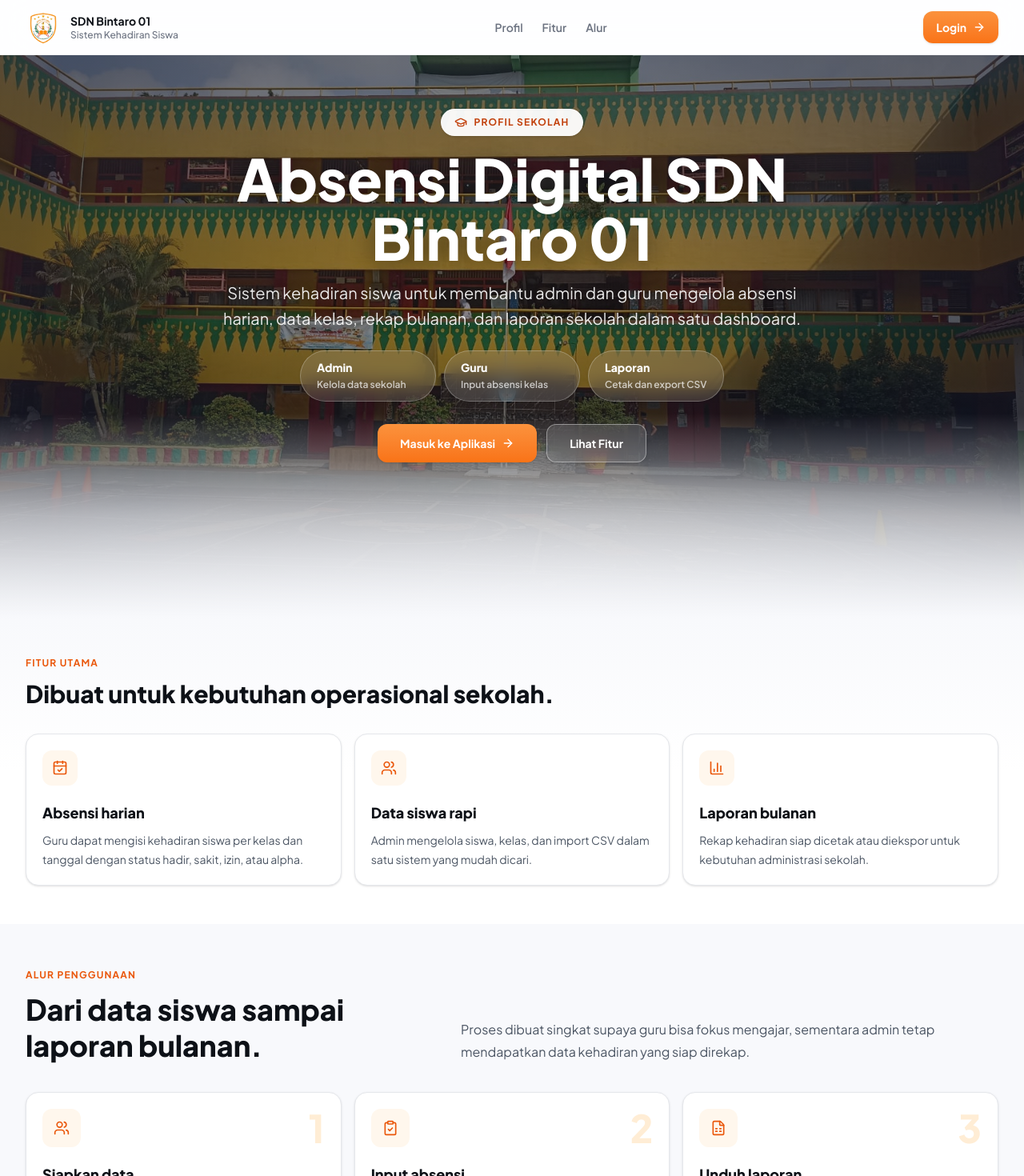
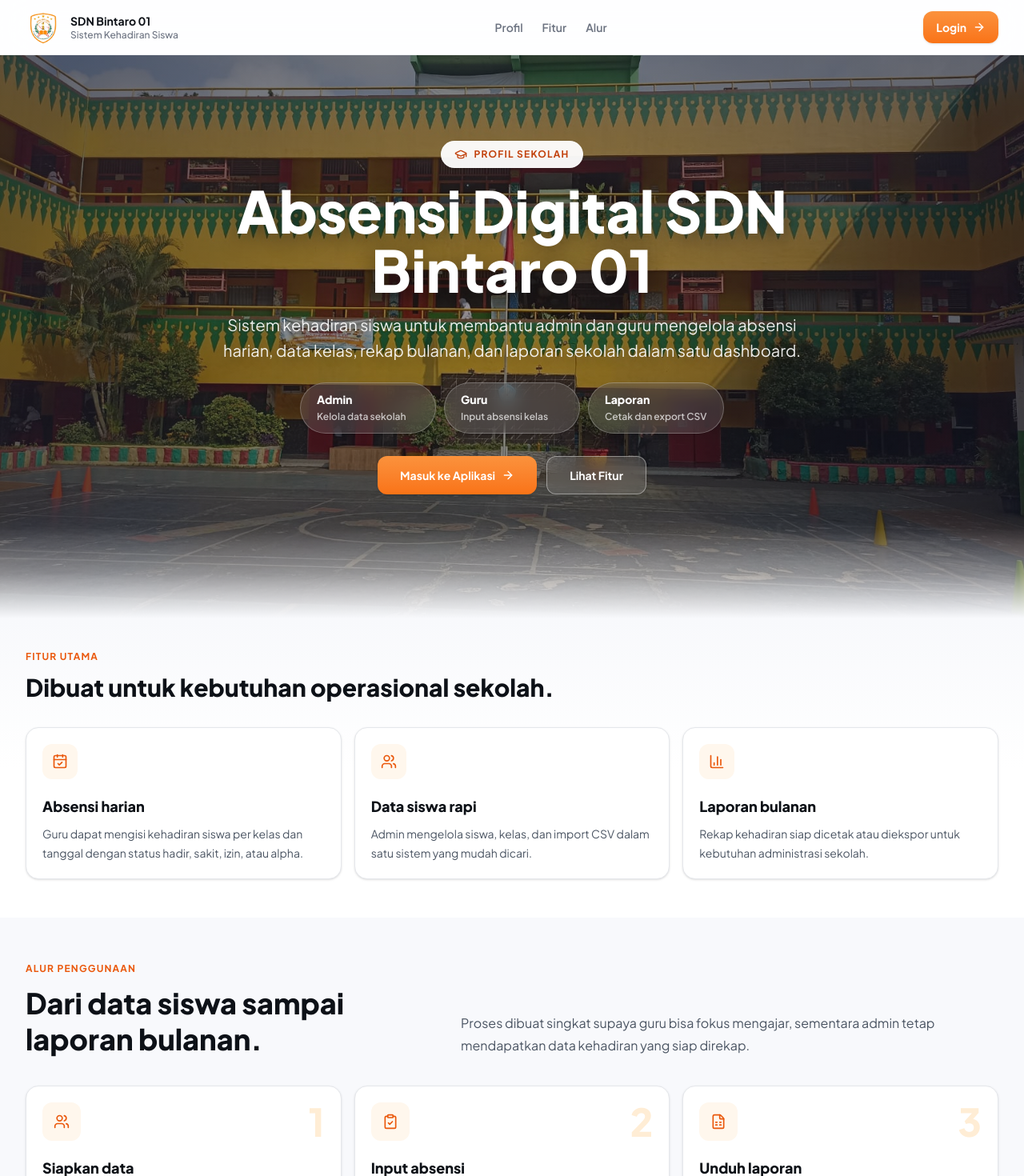
Before and after one commit to rhmatzeka/AppAbsensiSDN1Bintaro, a Next.js app: page / in a window 1280 px wide. Shown: the top 1470 px of the page at 80% size. Built offline with nearby package versions, Linux system fonts and the light colour scheme.

Commit message:
Tighten landing hero transition

```diff
--- a/app/page.tsx
+++ b/app/page.tsx
@@ -78,10 +78,10 @@ export default function HomePage() {
           sizes="100vw"
           className="absolute inset-0 -z-20 scale-[1.02] object-cover object-center saturate-110"
         />
-        <div className="absolute inset-0 -z-10 bg-[linear-gradient(180deg,rgba(8,13,23,0.42)_0%,rgba(8,13,23,0.36)_42%,rgba(8,13,23,0.58)_72%,rgba(248,249,252,0.96)_100%)]" />
-        <div className="absolute inset-0 -z-10 bg-[radial-gradient(circle_at_center,rgba(15,23,42,0.04)_0%,rgba(15,23,42,0.42)_86%)]" />
-        <div className="pointer-events-none absolute inset-x-0 bottom-0 z-0 h-64 bg-gradient-to-b from-transparent via-[#F8F9FC]/60 to-[#F8F9FC]" />
-        <div className="relative z-10 mx-auto flex min-h-[calc(100svh-96px)] max-w-7xl items-center justify-center px-4 pb-36 pt-10 sm:px-6 lg:px-8 lg:pb-44 lg:pt-12">
+        <div className="absolute inset-0 -z-10 bg-[linear-gradient(180deg,rgba(8,13,23,0.40)_0%,rgba(8,13,23,0.34)_48%,rgba(8,13,23,0.46)_82%,rgba(248,249,252,0.30)_100%)]" />
+        <div className="absolute inset-0 -z-10 bg-[radial-gradient(circle_at_center,rgba(15,23,42,0.03)_0%,rgba(15,23,42,0.38)_88%)]" />
+        <div className="pointer-events-none absolute inset-x-0 bottom-0 z-0 h-28 bg-gradient-to-b from-transparent via-[#F8F9FC]/35 to-[#F8F9FC]" />
+        <div className="relative z-10 mx-auto flex min-h-[calc(100svh-96px)] max-w-7xl items-center justify-center px-4 pb-20 pt-10 sm:px-6 lg:px-8 lg:pb-24 lg:pt-12">
           <div className="mx-auto flex max-w-5xl flex-col items-center text-center">
             <div className="mb-4 inline-flex items-center gap-2 rounded-full border border-white/35 bg-white/95 px-4 py-2 text-xs font-bold uppercase tracking-widest text-orange-700 shadow-sm">
               <GraduationCap className="h-4 w-4" />
@@ -125,7 +125,7 @@ export default function HomePage() {
       </section>
 
       <section id="fitur" className="bg-gradient-to-b from-[#F8F9FC] via-white to-white">
-        <div className="mx-auto max-w-7xl px-4 py-12 sm:px-6 lg:px-8">
+        <div className="mx-auto max-w-7xl px-4 pb-12 pt-8 sm:px-6 lg:px-8 lg:pt-10">
           <div className="max-w-2xl">
             <p className="text-xs font-bold uppercase tracking-widest text-orange-600">Fitur utama</p>
             <h2 className="mt-3 text-3xl font-black text-neutral-950">Dibuat untuk kebutuhan operasional sekolah.</h2>
```
